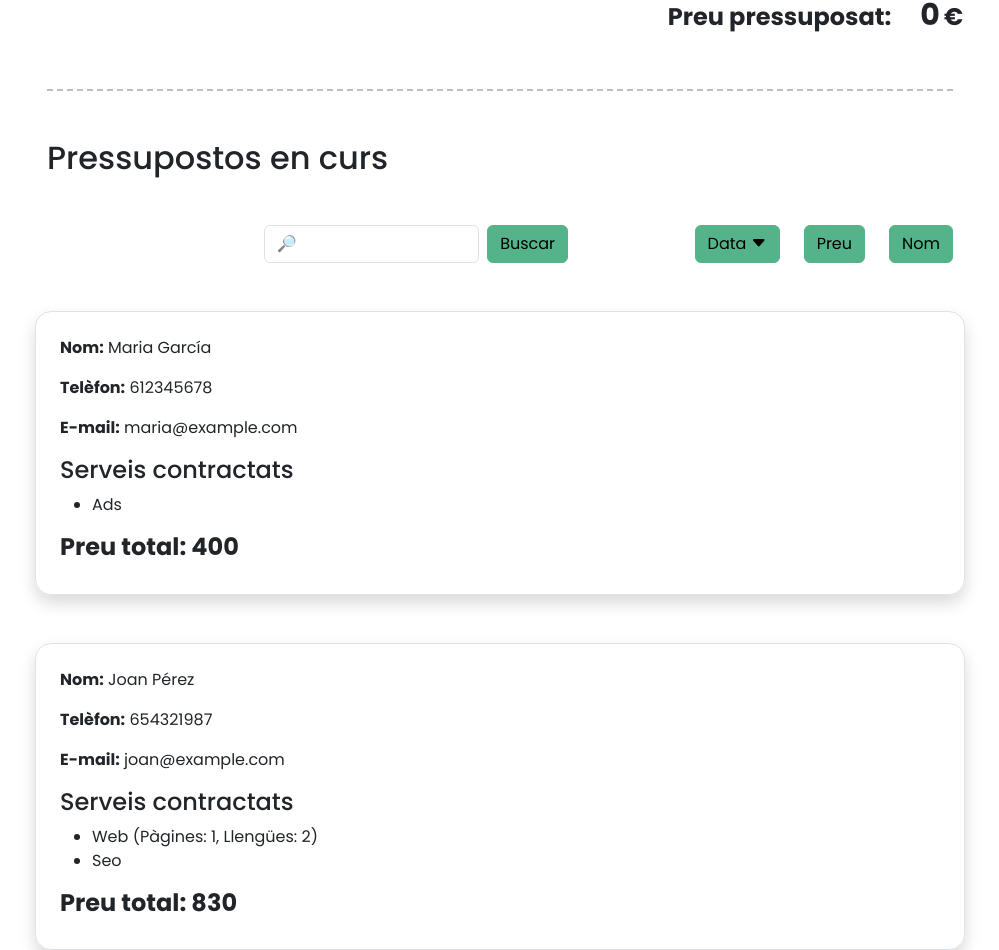
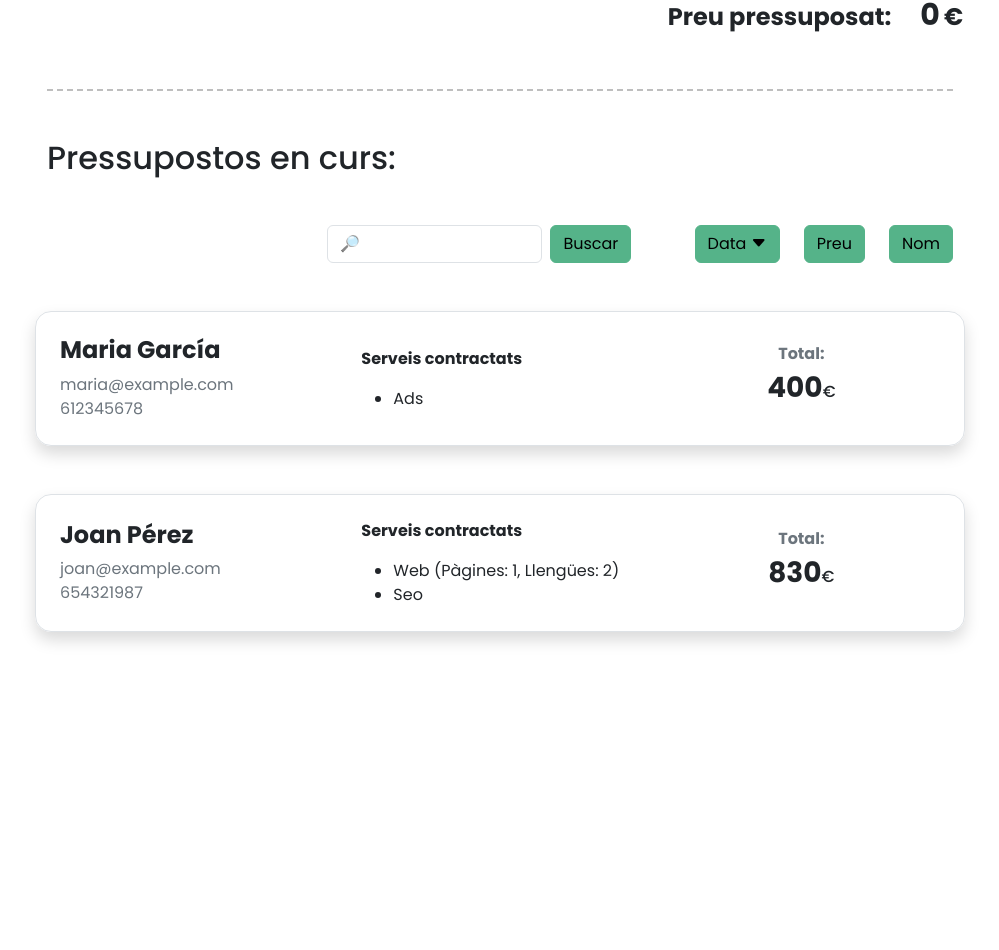
Before and after one commit to Victorreca/6-budget, an Angular app: page / in a window 1280 px wide. Shown: the part 720-1670 px from the top of the page, without its empty margins (140-1139 px from the left). After the commit the page ends 1402 px from the top, so only its background shows below. Built offline with nearby package versions, Linux system fonts and the light colour scheme.

Commit message:
Add styles to pressupostos section

```diff
--- a/src/app/app.component.html
+++ b/src/app/app.component.html
@@ -1,2 +1 @@
-<!-- <app-budgets-list></app-budgets-list> -->
 <app-home></app-home>
--- a/src/app/budgets-list/budgets-list.component.html
+++ b/src/app/budgets-list/budgets-list.component.html
@@ -8,7 +8,7 @@
   </div>
   <div class="row">
     <div class="col-10 offset-1">
-      <h2 class="mb-5">Pressupostos en curs</h2>
+      <h2 class="mb-5">Pressupostos en curs:</h2>
       <div class="row">
         <div class="col-12 d-flex justify-content-end">
           <app-filter-search (searchTerm)="updateSearchTerm($event)"></app-filter-search>
@@ -26,17 +26,20 @@
   @for(budget of budgets(); track budget.email){
   <div class="row mt-5 mt-4">
     <div class="col-10 offset-1 border p-4 rounded-4 shadow">
-      <p>
-        <strong>Nom:</strong> {{budget.name}}
-      </p>
-      <p>
-        <strong>Telèfon:</strong> {{budget.phone}}
-      </p>
-      <p>
-        <strong>E-mail:</strong> {{budget.email}}
-      </p>
-      <h4>Serveis contractats</h4>
-      <ul>
+      <div class="row align-items-center">
+        <div class="col">
+          <h4 class="fw-bold">
+            {{budget.name}}
+          </h4>
+          <span class="text-secondary d-block">
+            {{budget.email}}
+            <br>
+            {{budget.phone}}
+          </span>
+        </div>
+        <div class="col">
+          <p class="fw-bold">Serveis contractats</p>
+          <ul class="mb-0">
             @for(service of budget.services; track $index){
             <li>{{service}} @if(service === 'Web' && budget.pages && budget.languages) {
               <span> (Pàgines: {{budget.pages}}, Llengües: {{budget.languages}})</span>
@@ -44,7 +47,14 @@
             </li>
             }
           </ul>
-      <h4 class="fw-bold">Preu total: {{budget.totalPrice}}</h4>
+        </div>
+        <div class="col text-center">
+          <h6 class="fw-bold text-secondary">Total:</h6>
+          <h3 class="fw-bold">
+            {{budget.totalPrice}}<span class="h6">€</span>
+          </h3>
+        </div>
+      </div>
     </div>
   </div>
   }
--- a/src/app/filter-search/filter-search.component.html
+++ b/src/app/filter-search/filter-search.component.html
@@ -1,4 +1,4 @@
-<div class="d-flex gap-2">
+<div class="d-flex gap-2 justify-content-center">
   <input type="text" class="form-control w-50" placeholder="🔎" [(ngModel)]="searchValue" (keyup.enter)="applyFilter()">
 
   <button class="btn btn-primary" (click)="applyFilter()">
--- a/src/styles.scss
+++ b/src/styles.scss
@@ -5,4 +5,5 @@ $primary: #55b389;
 @import url("https://fonts.googleapis.com/css2?family=Poppins:wght@100;200;300;400;500;600;700;800;900&display=swap");
 body {
   font-family: "Poppins", sans-serif;
+  margin-bottom: 50px;
 }
```
Lines whose indentation alone changed are shown as unchanged.
